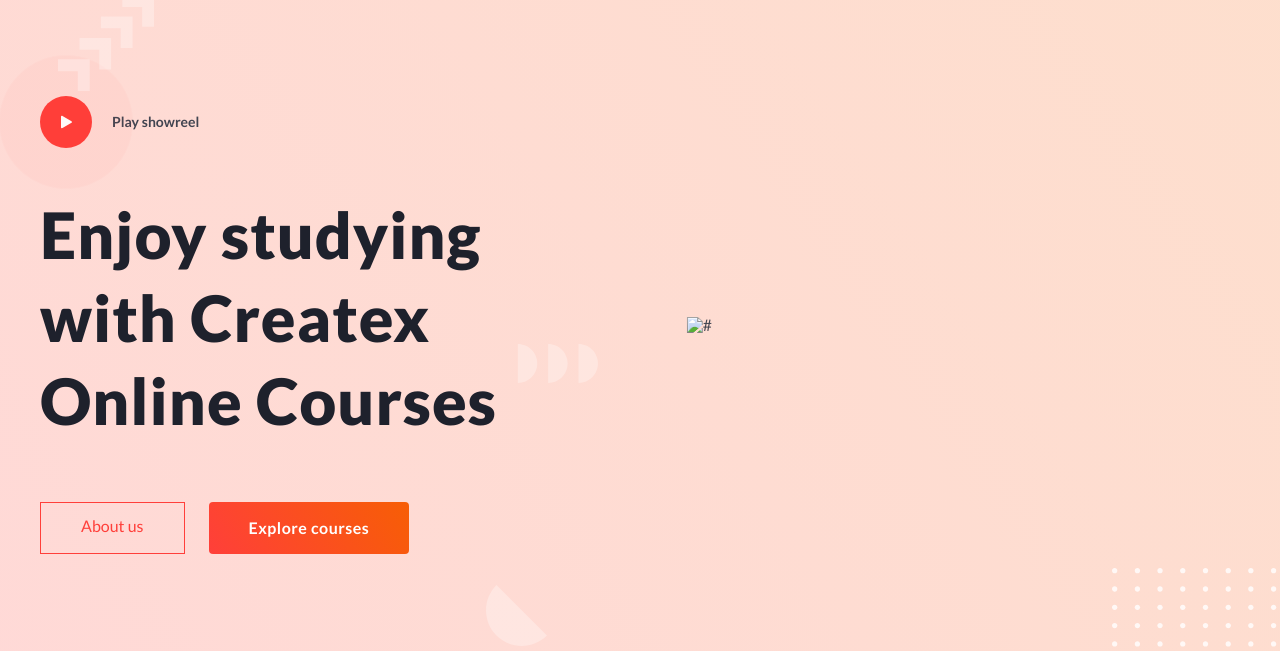
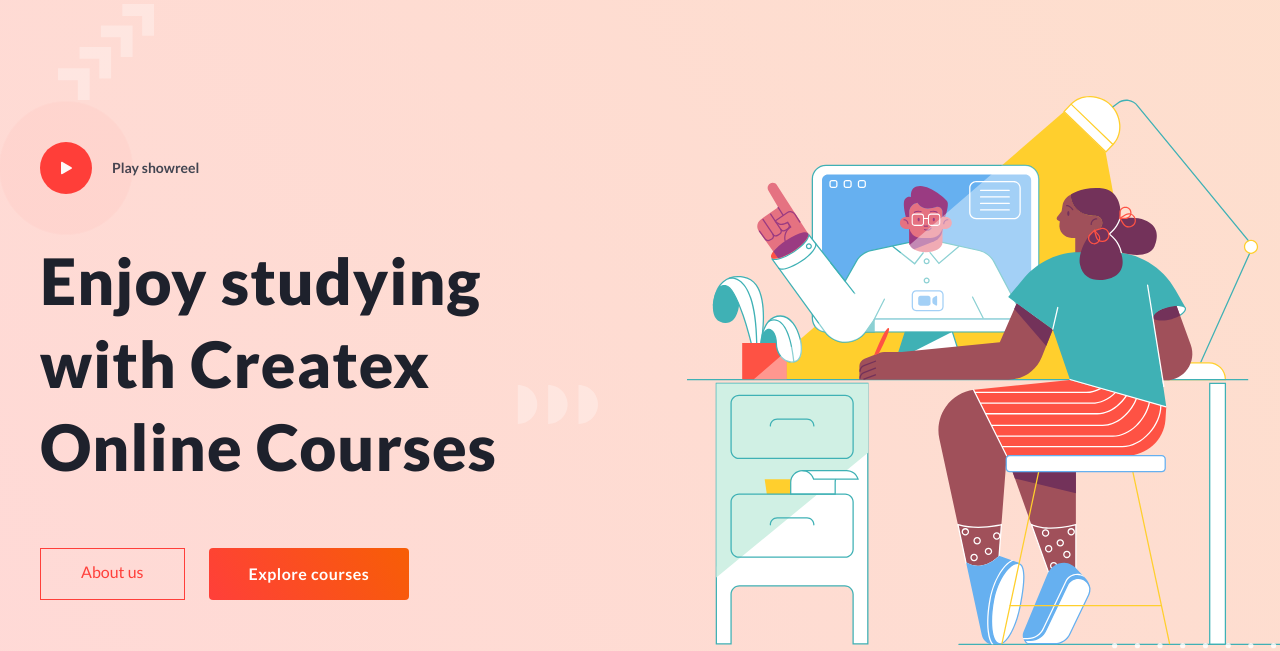
Before and after one commit to HorDenVol/freelance_course_homework, a plain HTML site: page lesson_15/index.html in a window 1280 px wide. Shown: the part 104-755 px from the top of the page. Drawn offline with Linux system fonts and the light colour scheme.

Commit message:
Update index.html

```diff
--- a/lesson_15/index.html
+++ b/lesson_15/index.html
@@ -58,7 +58,7 @@
 							</div>
 						</div>
 						<div class="filing-main__picture">
-							<img class="filing-main__img" src="../leasson_15/img/main/illustration.svg" alt="#">
+							<img class="filing-main__img" src="./img/main/illustration.svg" alt="#">
 						</div>
 					</div>
 
```
